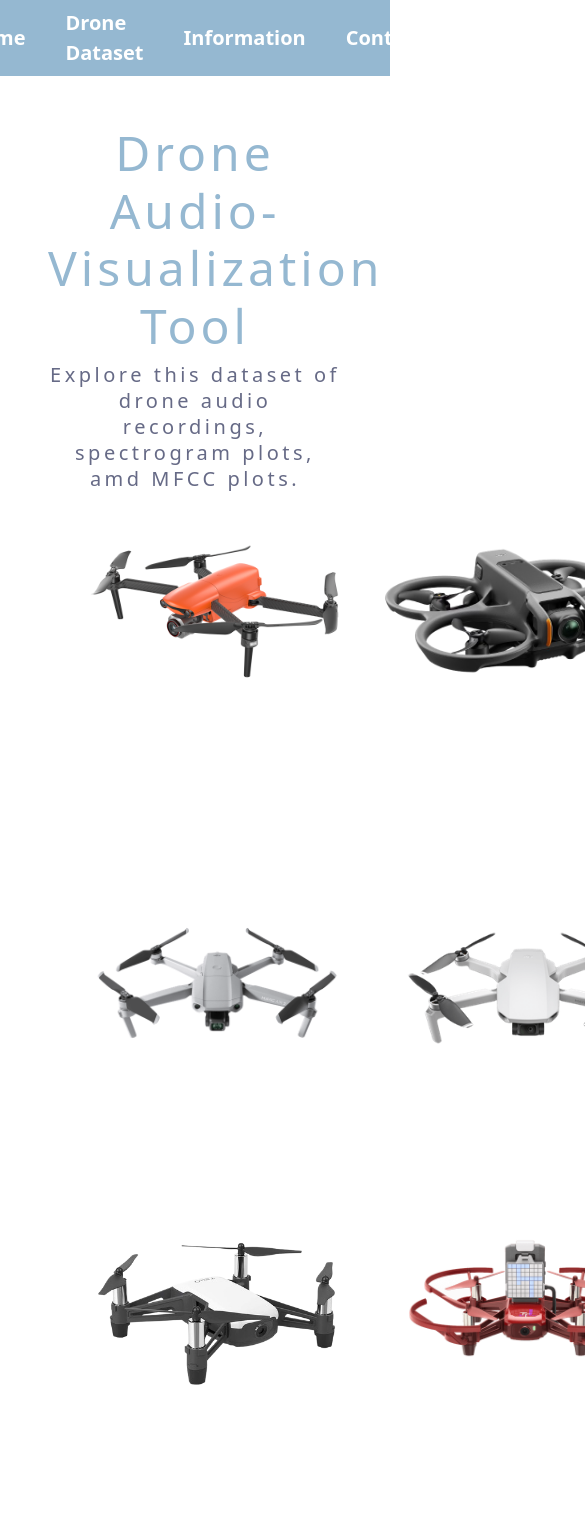
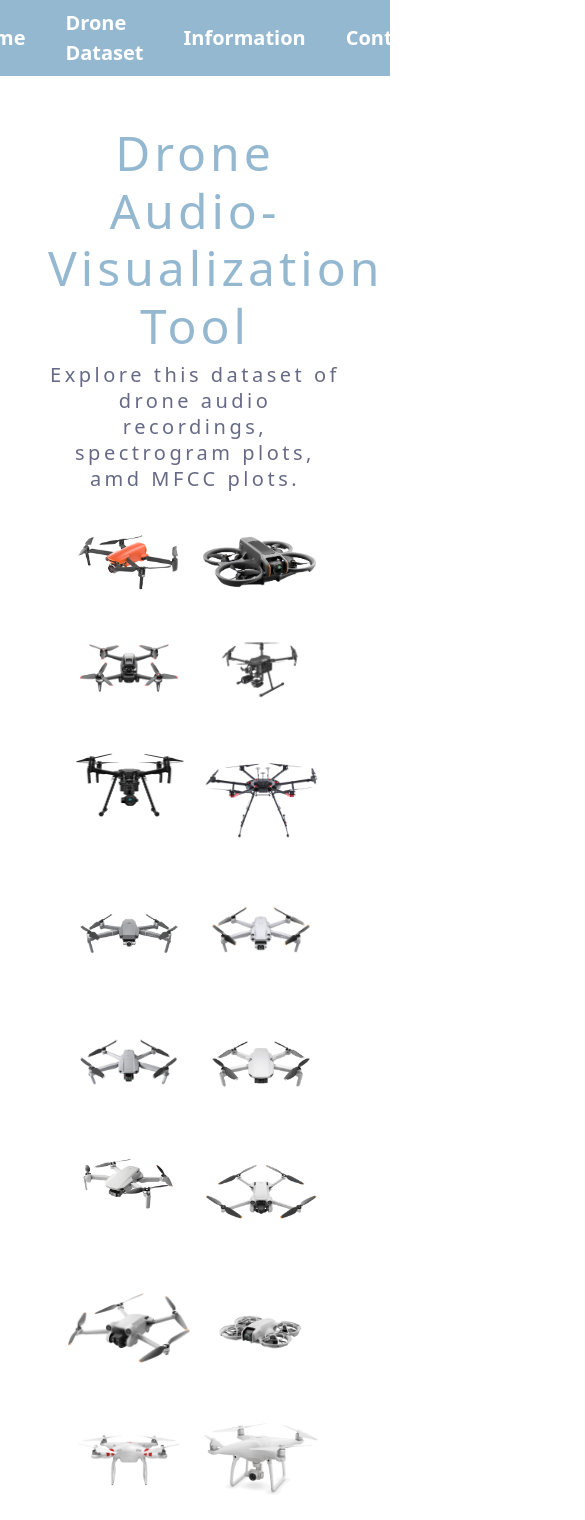
Before and after one commit to mackenzie-jane/drone-visualization, a React (Create React App) app: page /drone/1 in a window 390 px wide. Shown: the top 1520 px of the page, 585 px wide, since content can reach past the window. Built offline with nearby package versions, Linux system fonts and the light colour scheme.

Commit message:
Adjusted image sizes

```diff
--- a/src/index.css
+++ b/src/index.css
@@ -86,7 +86,7 @@ code {
   margin: 15px;
   border-radius: 8px;
   text-align: center;
-  width: 250px;
+  width: 280px;
   box-shadow: 2px 2px 8px rgba(0, 0, 0, 0.1);
   background-color: #f9f9f9;
 }
@@ -144,3 +144,16 @@ footer {
   height: auto;
   object-fit: contain;
 }
+.drone-image {
+  width: 100%;
+  height: auto;
+  max-height: 200px;
+  object-fit: contain;
+  display: block;
+  margin: 0 auto;
+}
+@media (max-width: 768px) {
+  .drone-grid-home {
+    grid-template-columns: repeat(2, 1fr);
+  }
+}
--- a/src/pages/Drones.js
+++ b/src/pages/Drones.js
@@ -33,7 +33,7 @@ function Drones() {
             {/* When the card is clicked, it will link to the individual drone page*/}
             <Link to={`/drone/${drone.id}`}>
               <h3 className="custom-bodytext">{drone.name}</h3>
-              <img src={`${process.env.PUBLIC_URL}${drone.image}`} alt={drone.name} width="300" />
+              <img src={`${process.env.PUBLIC_URL}${drone.image}`} alt={drone.name} className="drone-image" />
             </Link>
           </div>
         ))}
--- a/src/pages/Home.js
+++ b/src/pages/Home.js
@@ -19,7 +19,7 @@ function Home() {
 
             {/* When the card is clicked, it will link to the individual drone page*/}
             <Link to={`/drone/${drone.id}`}>
-              <img src={`${process.env.PUBLIC_URL}${drone.image}`} alt={drone.name} width="300" />
+              <img src={`${process.env.PUBLIC_URL}${drone.image}`} alt={drone.name} className="drone-image" />
             </Link>
           </div>
         ))}
```
